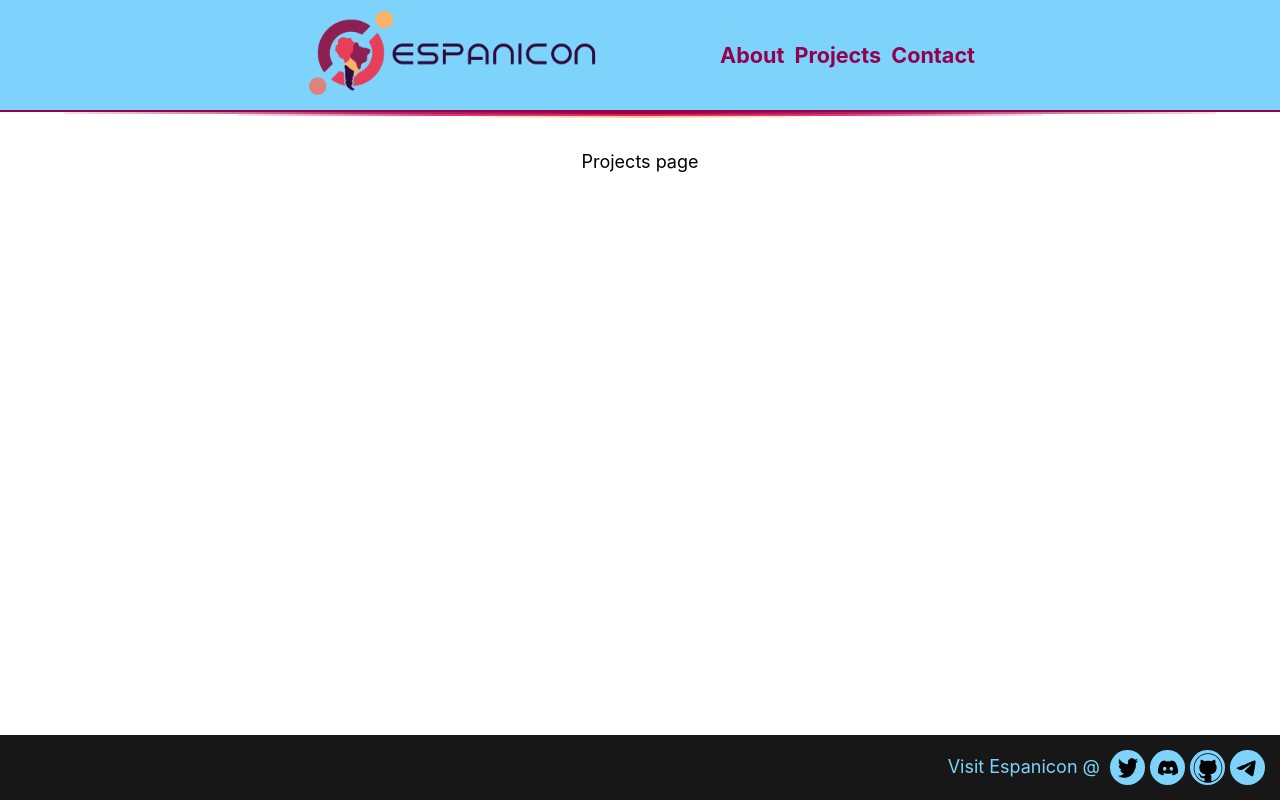
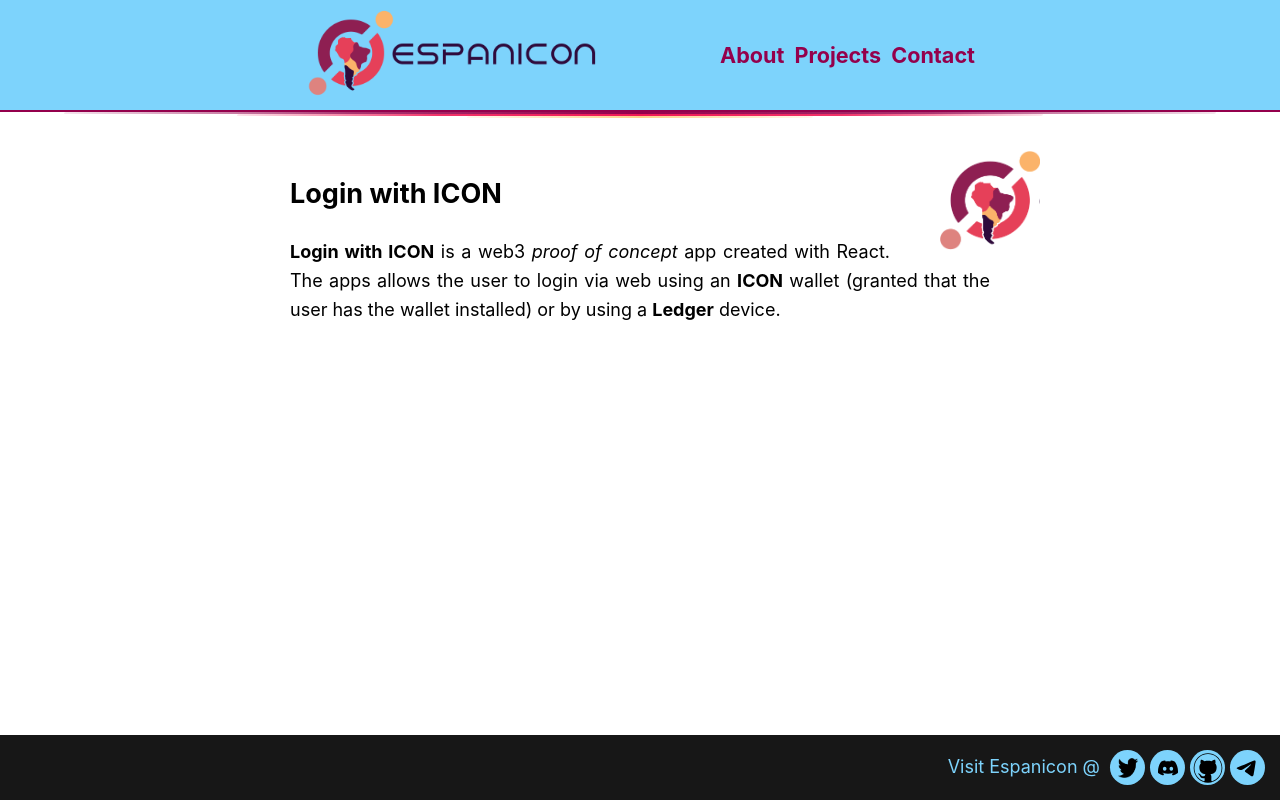
Before and after one commit to FidelVe/espanicon.team, a Next.js app: page /projects in a window 1280 px wide. Built offline with nearby package versions, Linux system fonts and the light colour scheme.

Commit message:
building "Projects" page

```diff
--- a/components/contactItems.js
+++ b/components/contactItems.js
@@ -16,7 +16,7 @@
   ],
   [
     "/images/github-logo-black.svg",
-    "https://github.com/FidelVe",
+    "https://github.fidel.engineer",
     { height: 30, width: 30, ratio: 35 / 30 }
   ],
   [
--- a/pages/projects.js
+++ b/pages/projects.js
@@ -1,6 +1,7 @@
 import Head from "next/head";
 import Link from "next/link";
 import Layout, { siteTitle } from "../components/layout.js";
+import { SectionWithLogo, Section } from "../components/styledSections.js";
 import utilStyles from "../styles/utils.module.css";
 import styles from "../styles/projects.module.css";
 
@@ -10,9 +11,17 @@
       <Head>
         <title>{siteTitle}</title>
       </Head>
-      <section>
-        <p>Projects page</p>
-      </section>
+      <Section>
+        <SectionWithLogo path="/images/espanicon-logo.png">
+          <h1>Login with ICON </h1>
+          <p>
+            <b>Login with ICON</b> is a web3 <i>proof of concept</i> app created
+            with React. The apps allows the user to login via web using an{" "}
+            <b>ICON</b> wallet (granted that the user has the wallet installed)
+            or by using a <b>Ledger</b> device.
+          </p>
+        </SectionWithLogo>
+      </Section>
     </Layout>
   );
 }
```
Also changed, not shown: 1 other file (tests, documents, lock files or other folders).
